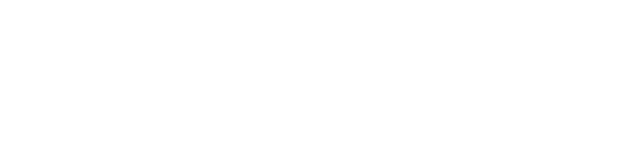
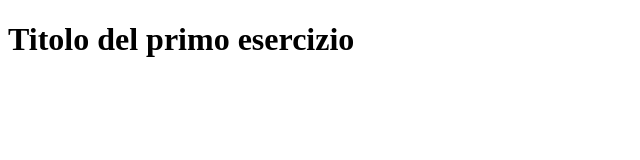
Before and after one commit to AlessandroCingolani/htmlcss-hello, a plain HTML site: page index.html in a window 1280 px wide. Shown: the whole page, without its empty margins (0-640 px from the left). Drawn offline with Linux system fonts and the light colour scheme.

Commit message:
fine html

```diff
--- a/index.html
+++ b/index.html
@@ -3,9 +3,9 @@
 <head>
   <meta charset="UTF-8">
   <meta name="viewport" content="width=device-width, initial-scale=1.0">
-  <title>Document</title>
+  <title>Hello HTML</title>
 </head>
 <body>
-
+  <h1>Titolo del primo esercizio</h1>
 </body>
 </html>
```
